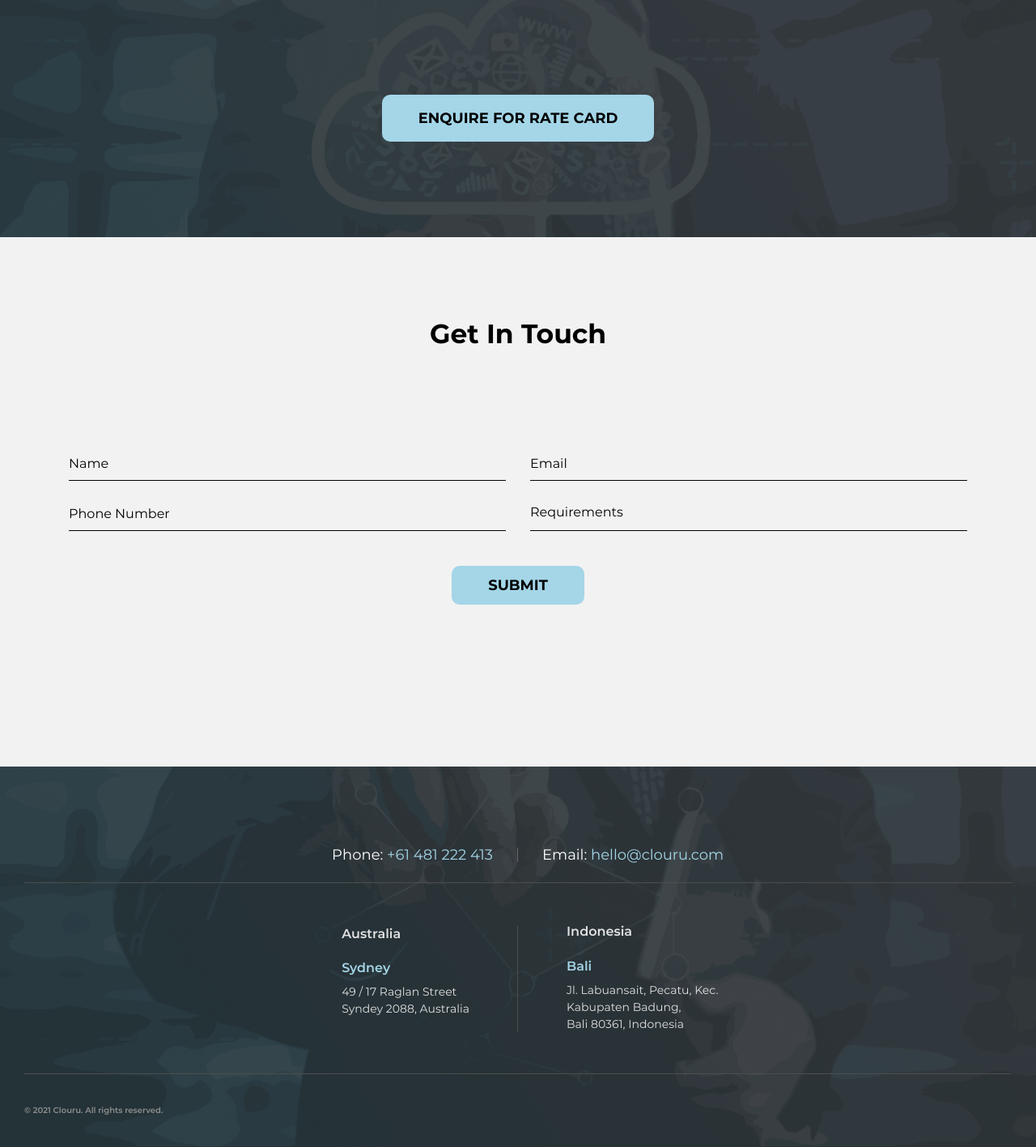
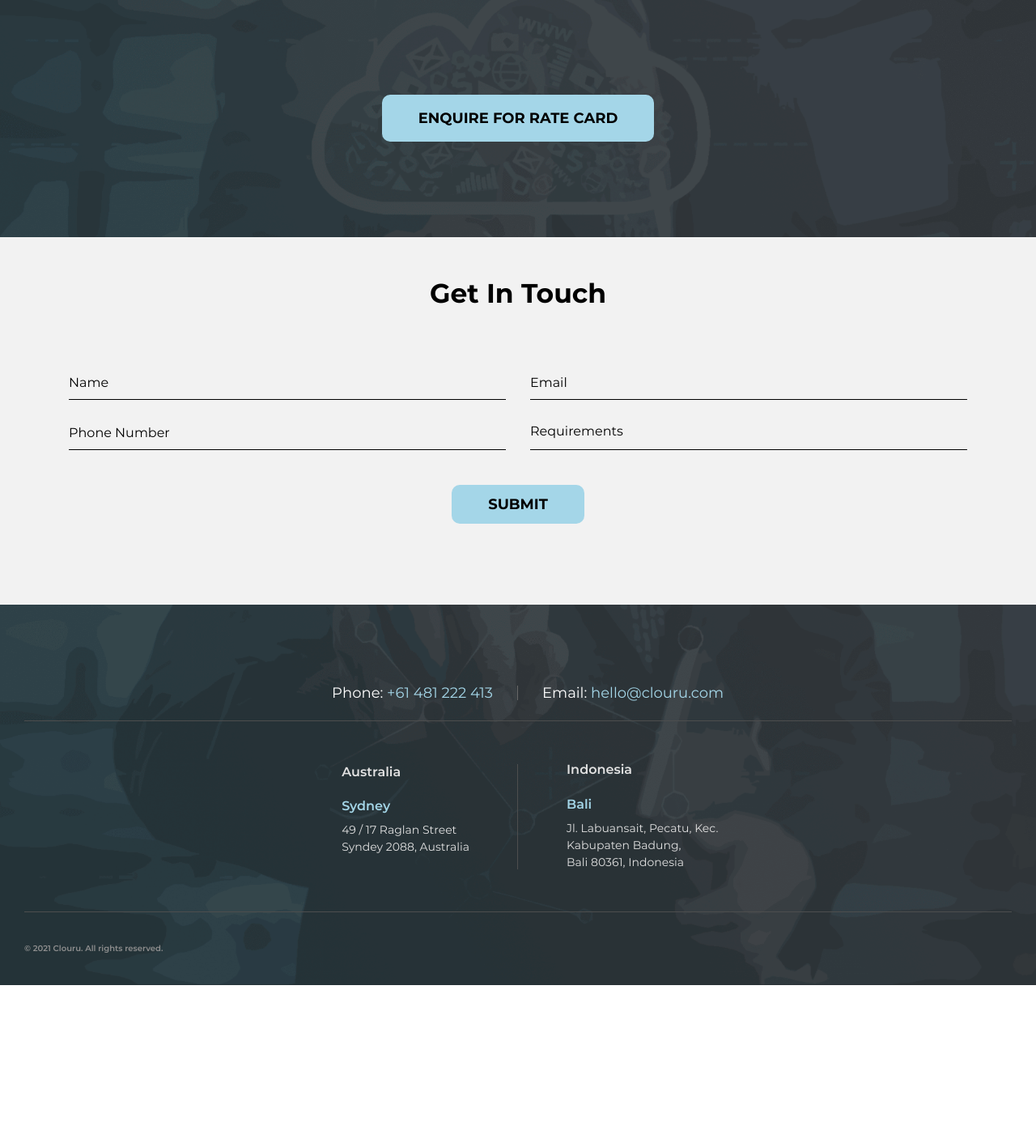
Before and after one commit to clouru/clouru-webpage, a PHP site: page / in a window 1280 px wide. Shown: the part 2686-4103 px from the top of the page at 81% size. After the commit the page ends 3903 px from the top, so only its background shows below. Run offline with PHP 8.4, Linux system fonts and the light colour scheme.

Commit message:
updates to padding - contact isoloated

```diff
--- a/assets/css/style.css
+++ b/assets/css/style.css
@@ -2038,7 +2038,7 @@
   display: none;
 }
 .contact-form-isolated {
-  padding: 100px 0;
+  padding: 50px 0;
   background-color: #f2f2f2;
 }
 .contact-form-isolated .contact-form-isolated-content {
```
